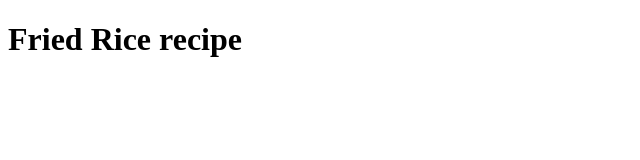
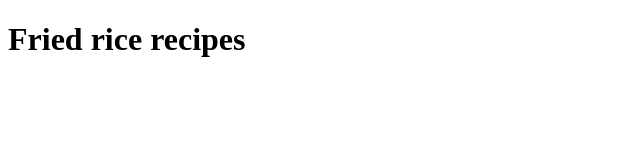
Before and after one commit to NgocPhat003/odin-recipes, a plain HTML site: page recipes/fried-rice.html in a window 1280 px wide. Shown: the full height of the page, 0-640 px from the left. Drawn offline with Linux system fonts and the light colour scheme.

Commit message:
Typo fix in fried-rice.html

```diff
--- a/recipes/fried-rice.html
+++ b/recipes/fried-rice.html
@@ -6,6 +6,6 @@
     </head>
 
     <body>
-        <h1>Fried Rice recipe</h1>
+        <h1>Fried rice recipes</h1>
     </body>
 </html>
```
